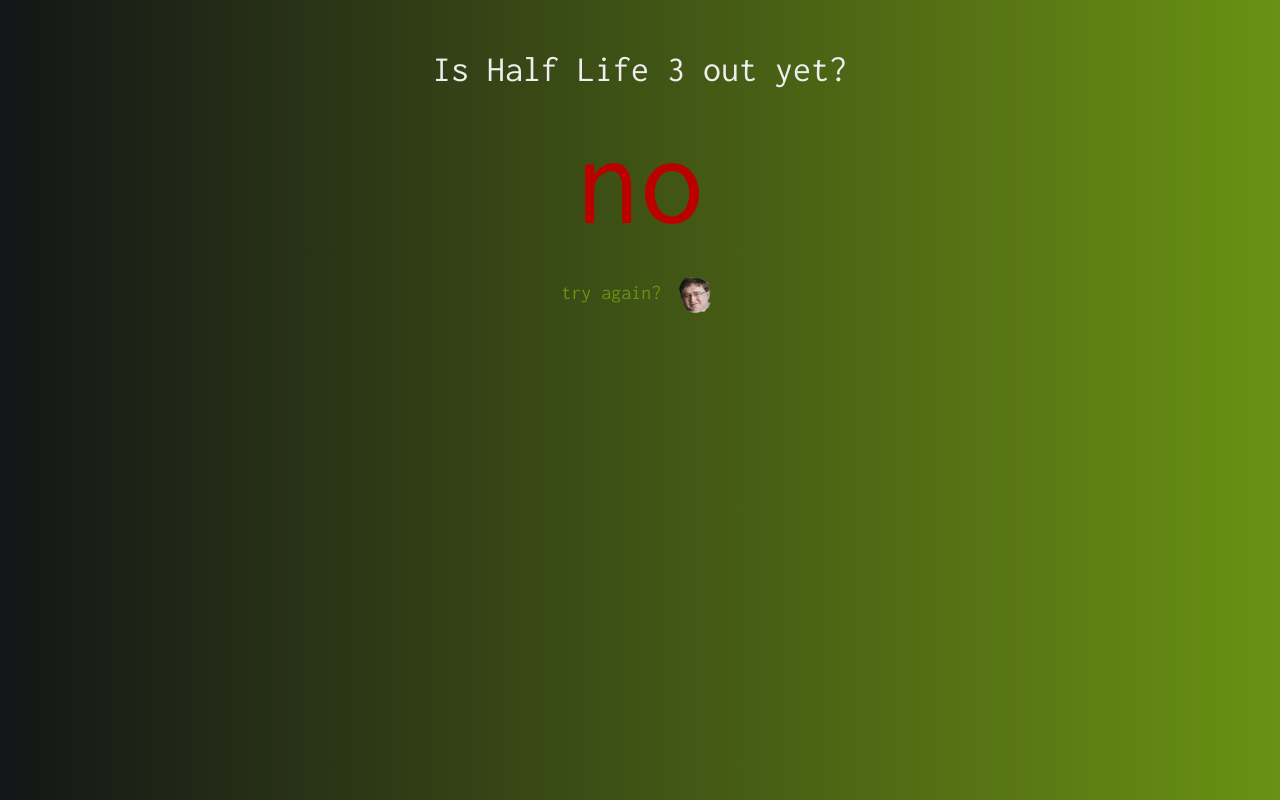
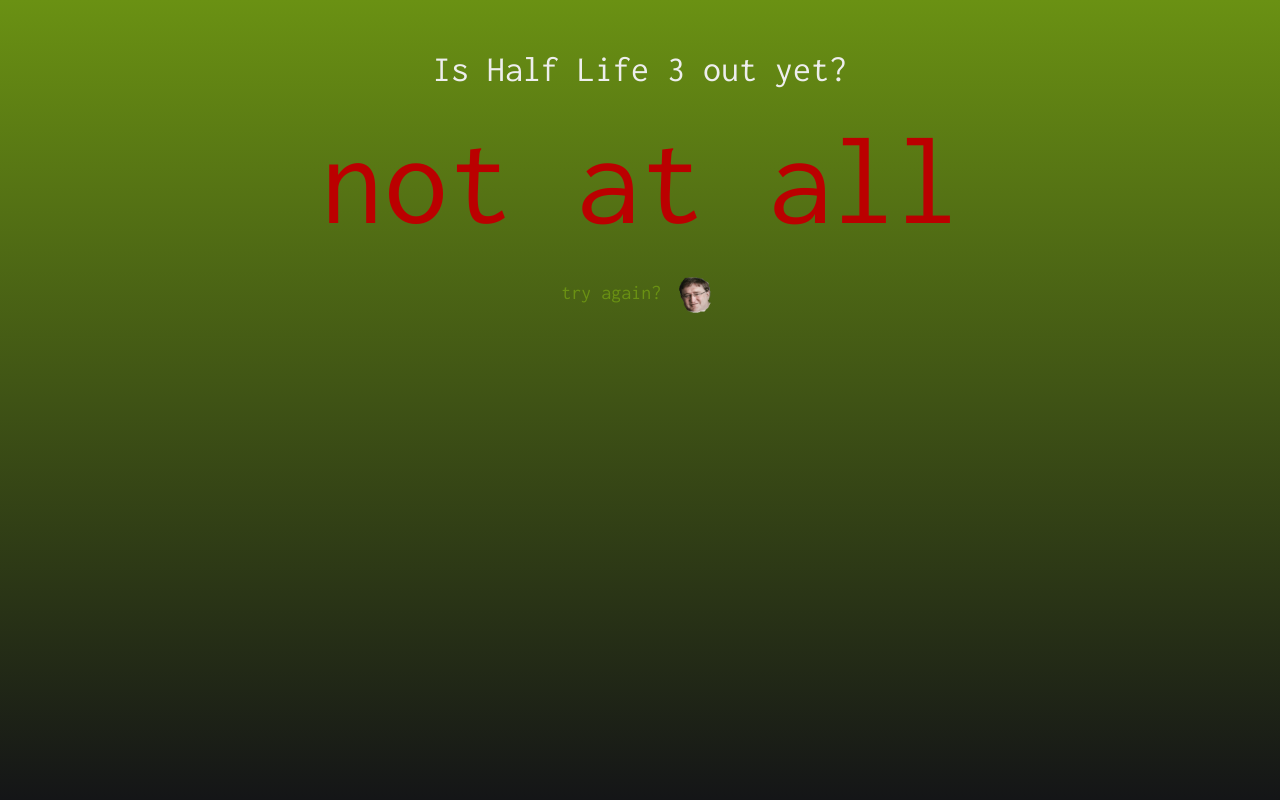
Before and after one commit to jordanledford/hl3, a plain HTML site: page index.html in a window 1280 px wide. Both pictures are taken after a click on the element "try again?". Drawn offline with Linux system fonts and the light colour scheme.

Commit message:
tertiary commit

```diff
--- a/js/app.js
+++ b/js/app.js
@@ -1,9 +1,13 @@
-console.log('fuck you volvo');
+// console.log('fuck you volvo');
 
 var possibleResponses = [
   "nope",
   "absolutely not",
+  "not even close",
   "not yet",
+  "noooooooo",
+  "negatory",
+  "not even remotely",
   "no",
   "nah",
   "no way",
@@ -13,15 +17,15 @@ var possibleResponses = [
   "not at all",
 ]
 
-var button = document.querySelector(".btn")
+var counter = 0
 
-possibleResponsesIterator = function(){
-  for (var i = 0; i < possibleResponses.length; i++) {
-    button.addEventListener("click", function(){
-      document.getElementByID("response").innerHTML = possibleResponses[i]
-    }
+var button = document.querySelector(".btn");
+
+console.log(possibleResponses[counter])
+
+var possibleResponsesIterator = function(){
+  for (var counter = 0; counter < possibleResponses.length; counter++) {
+    document.getElementById("response").innerHTML = possibleResponses[counter];
   }
 }
-// button.addEventListener("click", function(){
-//     document.getElementById("response").innerHTML = possibleResponsesIterator;
-// });
+$('.btn').on('click', possibleResponsesIterator);
--- a/scss/main.scss
+++ b/scss/main.scss
@@ -3,8 +3,8 @@
 }
 body{
   background: #6A9113; /* fallback for old browsers */
-  background: -webkit-linear-gradient(to left, #6A9113 , #141517); /* Chrome 10-25, Safari 5.1-6 */
-  background: linear-gradient(to left, #6A9113 , #141517); /* W3C, IE 10+/ Edge, Firefox 16+, Chrome 26+, Opera 12+, Safari 7+ */
+  background: -webkit-linear-gradient( #6A9113 , #141517); /* Chrome 10-25, Safari 5.1-6 */
+  background: linear-gradient( #6A9113 , #141517); /* W3C, IE 10+/ Edge, Firefox 16+, Chrome 26+, Opera 12+, Safari 7+ */
 }
 img {
    width: 20%;
```
Also changed, not shown: css/styles.css, 1 other file.
